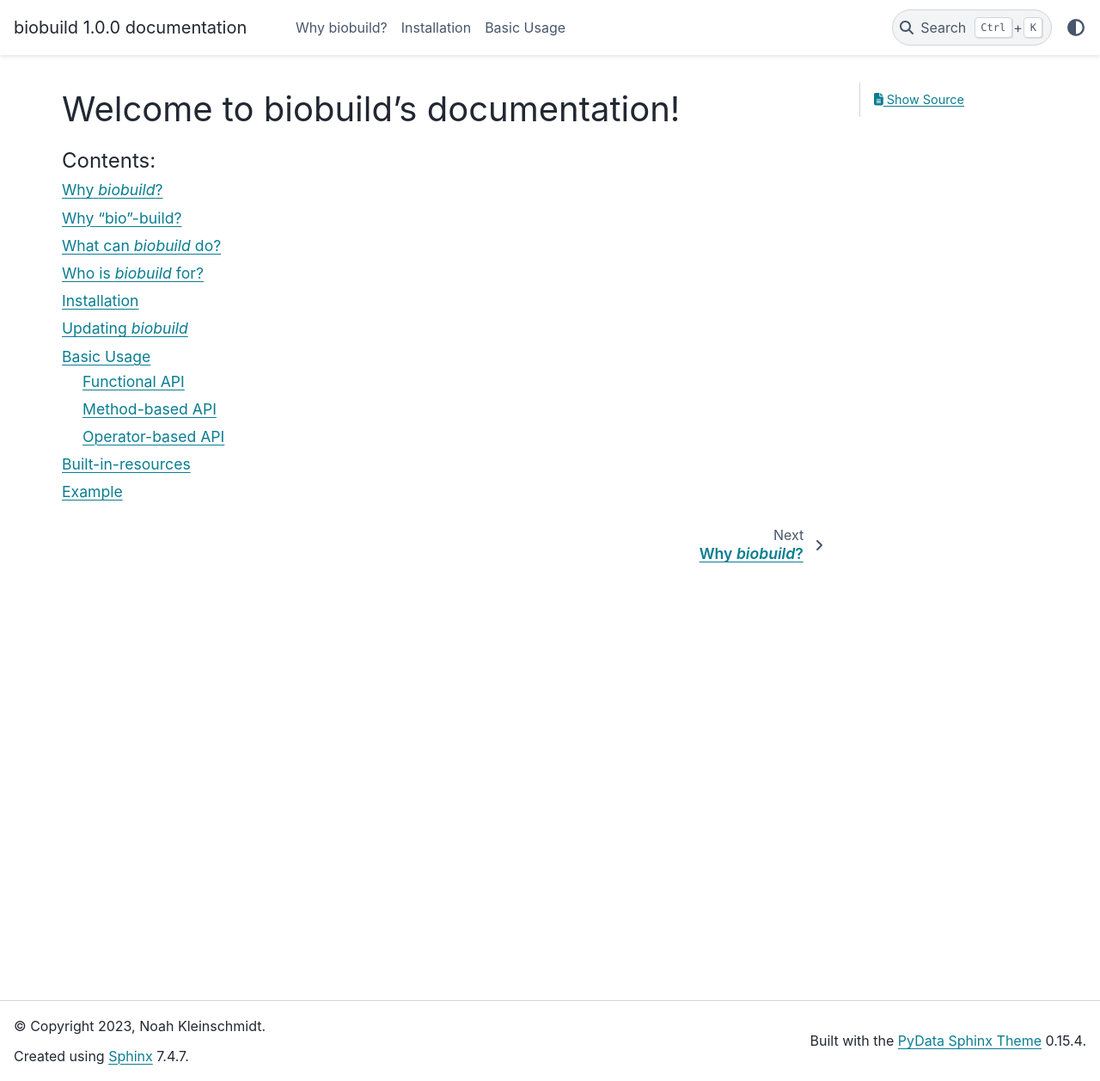
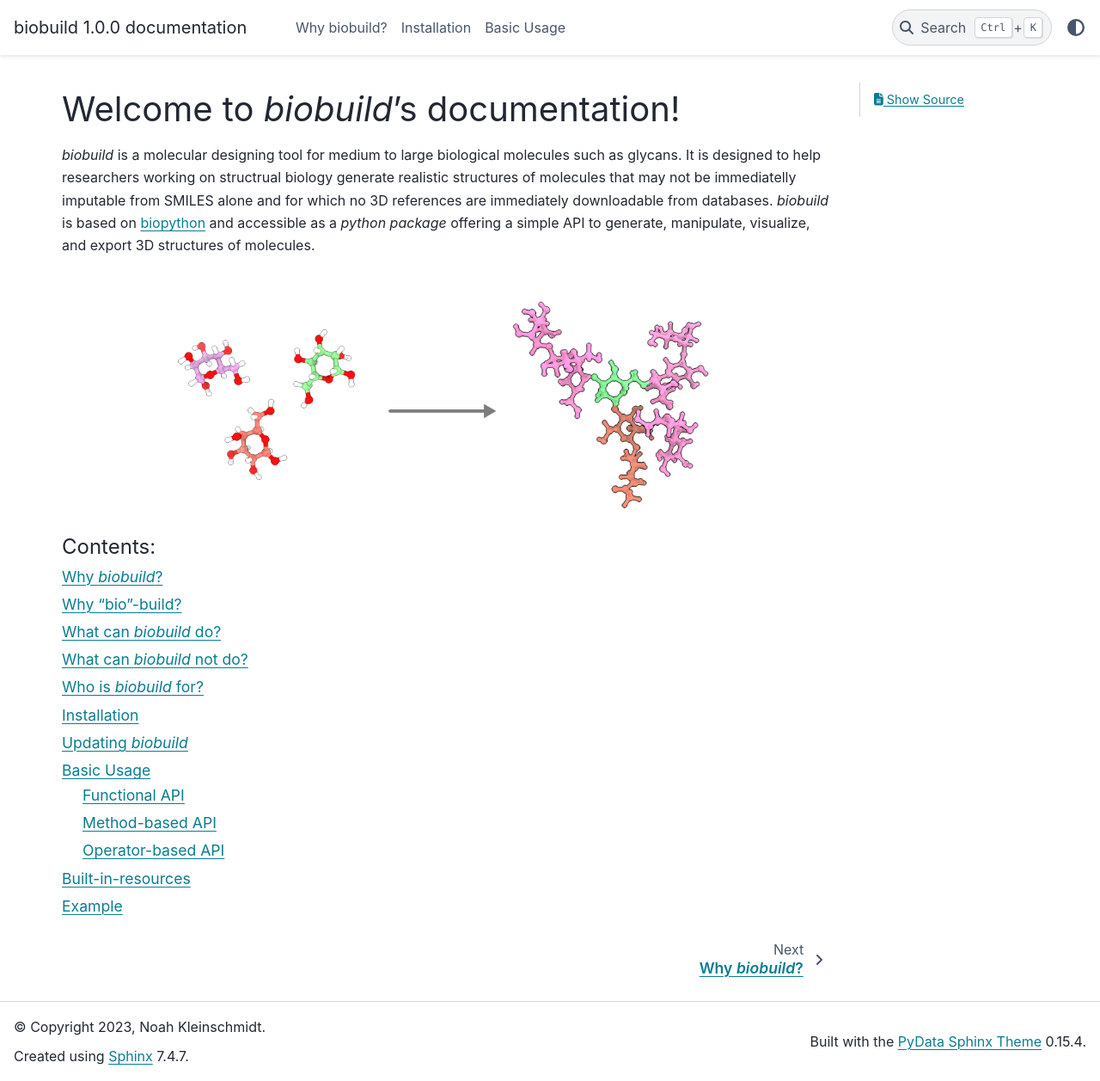
Before and after one commit to NoahHenrikKleinschmidt/buildamol, a Sphinx documentation site: the page built from docs/index.rst, in a window 1280 px wide and 1257 px high. Shown: the whole window at 86% size. Built offline with Sphinx 7.4.7 and the PyData theme 0.15.4, drawn with Linux system fonts in a browser that asks for light colours.

Commit message:
update docs

```diff
--- a/docs/index.rst
+++ b/docs/index.rst
@@ -3,9 +3,19 @@
    You can adapt this file completely to your liking, but it should at least
    contain the root `toctree` directive.
 
-Welcome to biobuild's documentation!
-====================================
+Welcome to `biobuild`'s documentation!
+======================================
 
+`biobuild` is a molecular designing tool for medium to large biological molecules such as glycans.
+It is designed to help researchers working on structrual biology generate realistic structures of molecules
+that may not be immediatelly imputable from SMILES alone and for which no 3D references are immediately downloadable
+from databases. `biobuild` is based on `biopython <http://biopython.org/wiki/Main_Page>`_ and accessible as a `python package`
+offering a simple API to generate, manipulate, visualize, and export 3D structures of molecules.
+
+.. image:: _resources/simple_sugar_to_glycan.png
+   :width: 80%
+   :align: center
+   :alt: from sugars to glycans
 
 .. toctree::
    :maxdepth: 2
--- a/docs/usage.rst
+++ b/docs/usage.rst
@@ -193,6 +193,7 @@
 
 
 .. image:: _resources/glycan_example.gif
+   :width: 80%
    :align: center
    :alt: Example glycan structure.
 
```
Also changed, not shown: docs/whatfor.rst (+10 -1 lines), docs/_resources/simple_sugar_to_glycan.png (added).
